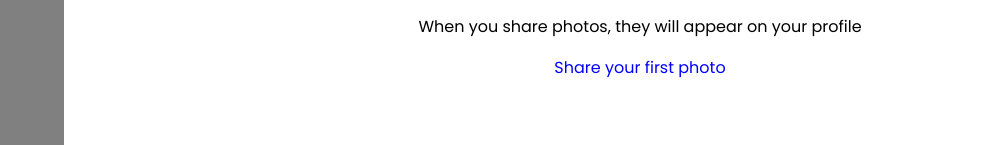
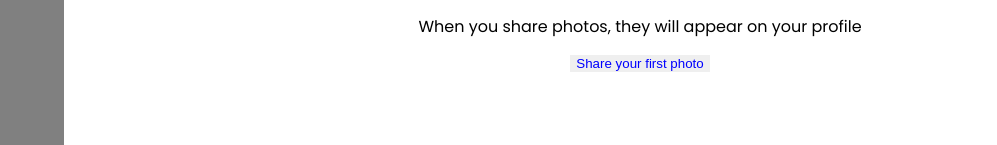
Before and after one commit to harshvardha/instagram_clone, a React (Create React App) app in the folder frontend/: page /profile in a window 1280 px wide. Shown: the part 478-623 px from the top of the page, without its empty margins (0-997 px from the left). Built offline with nearby package versions, Linux system fonts and the light colour scheme.

Commit message:
minor UI changes

```diff
--- a/frontend/src/components/Sidebar/FollowingList/FollowingList.js
+++ b/frontend/src/components/FollowingList/FollowingList.js
@@ -1,5 +1,5 @@
 import "./FollowingList.css";
-import image from "../../../images/profile_pic.jpg"
+import image from "../../images/profile_pic.jpg";
 
 const FollowingList = () => {
     return (
--- a/frontend/src/components/Sidebar/Sidebar.js
+++ b/frontend/src/components/Sidebar/Sidebar.js
@@ -1,3 +1,4 @@
+import { useState } from "react";
 import {
     Instagram,
     HomeOutlined,
@@ -6,10 +7,13 @@ import {
     MenuOutlined
 } from "@mui/icons-material";
 import profilePic from "../../images/profile_pic.jpg";
+import SearchComponent from "../Search/Search";
 import { Link } from "react-router-dom";
 import "./Sidebar.css";
 
 const Sidebar = () => {
+    const [open, setOpen] = useState(false);
+
     return (
         <div className="sidebar">
             <div className="sidebar--logo">
@@ -17,7 +21,8 @@ const Sidebar = () => {
             </div>
             <div className="sidebar--options">
                 <Link to={"/Timeline"} style={{ textDecoration: "none", color: "black" }}><HomeOutlined /></Link>
-                <Search />
+                <Search onClick={() => setOpen(prev => !prev)} />
+                {open && <SearchComponent setOpen={setOpen} />}
                 <ExploreOutlined />
                 <Link to={"/profile"}><img src={profilePic} className="sidebar--profilePic" /></Link>
             </div>
--- a/frontend/src/pages/Profile/Profile.js
+++ b/frontend/src/pages/Profile/Profile.js
@@ -8,14 +8,17 @@ import {
     CameraAltOutlined
 } from "@mui/icons-material";
 import Sidebar from "../../components/Sidebar/Sidebar";
+import CreatePost from "../../components/CreatePost/CreatePost";
 import profilePic from "../../images/profile_pic.jpg";
 import "./Profile.css";
 
 const Profile = () => {
     const [isContent, setIsContent] = useState(false);
     const [isUser, setIsUser] = useState(true);
+    const [createPost, setCreatePost] = useState(false);
 
     return (
+        <>
             <div className="profile">
                 <Sidebar />
                 <div className="profile--page">
@@ -70,18 +73,19 @@ const Profile = () => {
                                     <CameraAltOutlined />
                                     <h1>Share Photos</h1>
                                     <p>When you share photos, they will appear on your profile</p>
-                                <label className="custom--file--upload">
-                                    <input
-                                        type="file"
-                                    />
-                                    Share your first photo
-                                </label>
+                                    <button
+                                        type="button"
+                                        className="custom--file--upload"
+                                        onClick={() => setCreatePost(prev => !prev)}
+                                    >Share your first photo</button>
                                 </div>
                             )
                         }
                     </div>
                 </div>
             </div>
+            {createPost && <CreatePost />}
+        </>
     )
 }
 
--- a/frontend/src/pages/Timeline/Timeline.js
+++ b/frontend/src/pages/Timeline/Timeline.js
@@ -1,5 +1,5 @@
 import Sidebar from "../../components/Sidebar/Sidebar";
-import FollowingList from "../../components/Sidebar/FollowingList/FollowingList";
+import FollowingList from "../../components/FollowingList/FollowingList";
 import Post from "../../components/Post/Post";
 import "./Timeline.css";
 
```
Also changed, not shown: frontend/src/components/FollowingList/FollowingList.css (renamed from frontend/src/components/Sidebar/FollowingList/FollowingList.css). Lines whose indentation alone changed are shown as unchanged.
